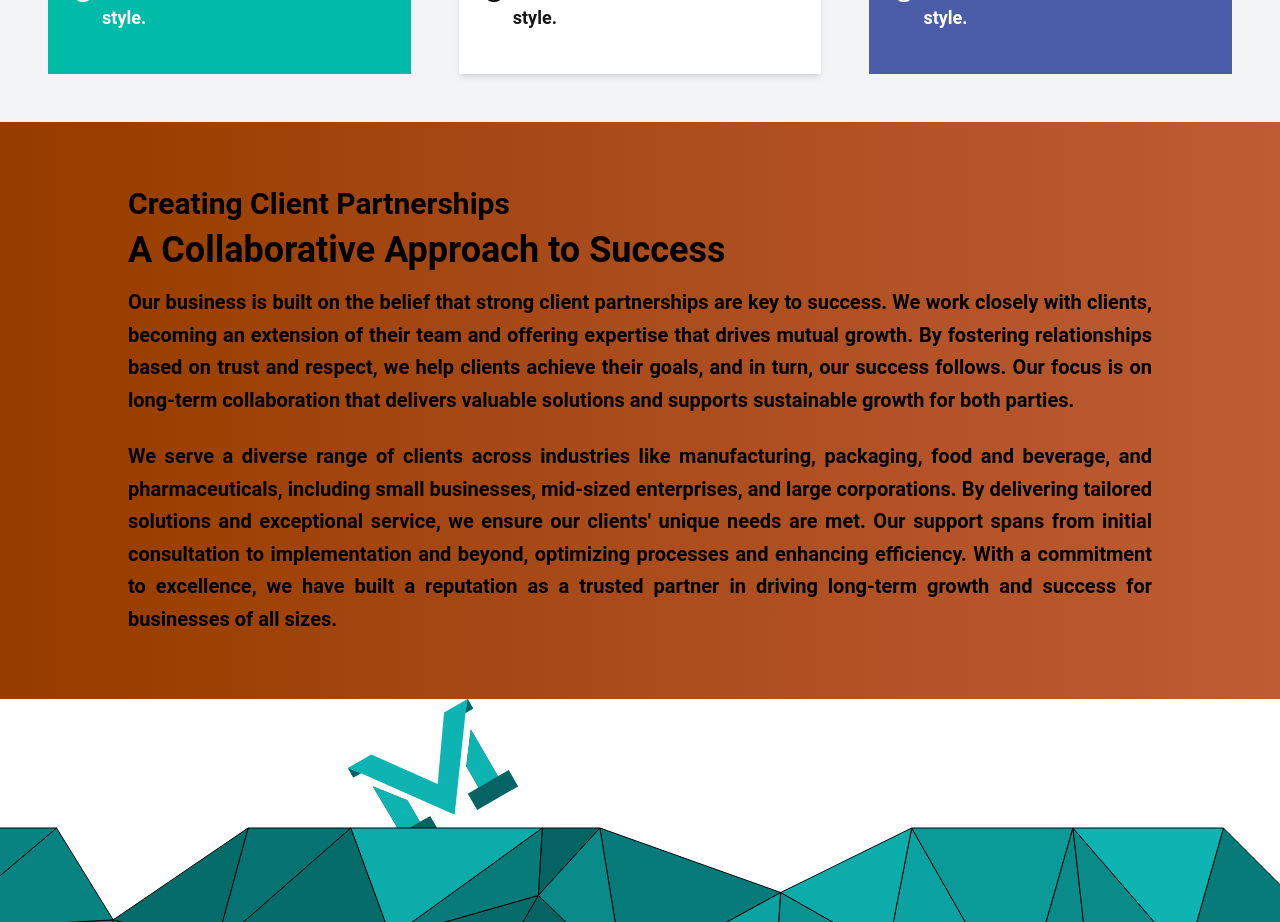
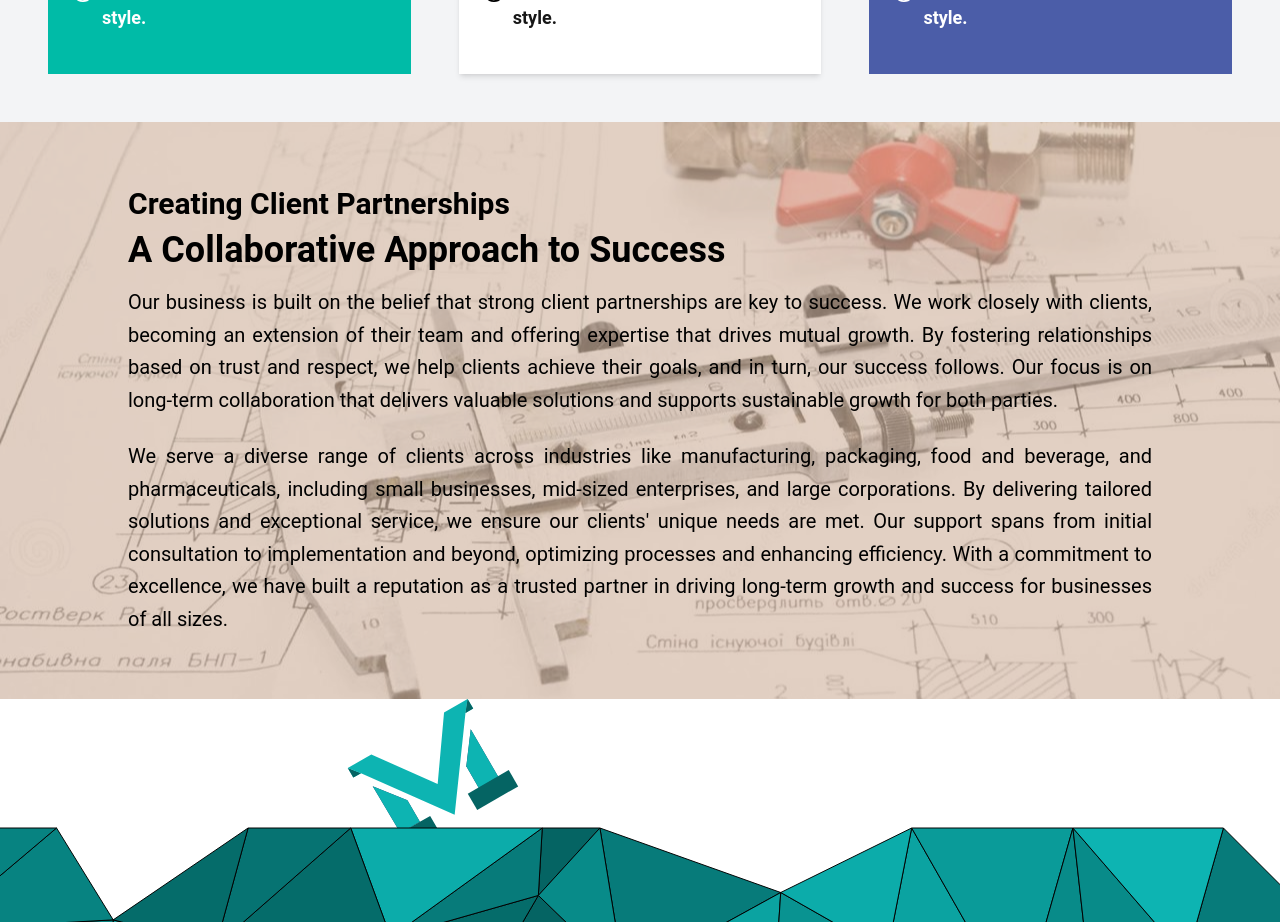
Before and after one commit to AstronautGuy/Mohann, a Next.js app: page /about in a window 1280 px wide. Shown: the part 1420-2342 px from the top of the page. Built offline with nearby package versions, Linux system fonts and the light colour scheme.

Commit message:
refactor About section; update layout with background image and overlay for improved aesthetics

```diff
--- a/app/about/page.js
+++ b/app/about/page.js
@@ -135,19 +135,32 @@ export default function AboutSection() {
                     </ul>
                 </div>
             </section>
-            <section className="bg-gradient-to-r from-amber-800 to-[#be5c33] text-black px-6 py-12 md:py-16">
-                <p data-aos="fade-up" className="text-Black leading-relaxed text-lg md:text-xl max-w-5xl mx-auto text-justify">
-                    <span className="text-black font-semibold text-xl md:text-3xl block">Creating Client Partnerships</span>
-                    <span className="text-black font-bold text-2xl md:text-4xl block mt-2 mb-4">
+            <section data-aos="flip-left" data-aos-duration="3000" className="relative bg-cover bg-center text-black px-6 py-12 md:py-16">
+                {/* Background Image with Opacity */}
+                <div
+                    className="absolute inset-0 bg-cover bg-center opacity-50"
+                    style={{ backgroundImage: `url('/images/aboutBg.jpg')` }}
+                ></div>
+
+                {/* Rust Overlay */}
+                <div className="absolute inset-0 bg-[#8B4513] opacity-25"></div>
+
+                {/* Content */}
+                <div className="relative z-10 max-w-5xl mx-auto text-black">
+                    <h1 data-aos="fade-right" data-aos-duration="3000" className="leading-relaxed text-lg md:text-xl text-justify">
+                        <span className="font-semibold text-xl md:text-3xl block">Creating Client Partnerships</span>
+                        <span className="font-bold text-2xl md:text-4xl block mt-2 mb-4">
                 A Collaborative Approach to Success
             </span>
+                        </h1>
+                        <p data-aos="fade-right" data-aos-duration="3000" className="leading-relaxed text-lg md:text-xl text-justify font-normal">
                         Our business is built on the belief that strong client partnerships are key to success. We work closely with
                         clients, becoming an extension of their team and offering expertise that drives mutual growth. By fostering
                         relationships based on trust and respect, we help clients achieve their goals, and in turn, our success follows.
                         Our focus is on long-term collaboration that delivers valuable solutions and supports sustainable growth for both
                         parties.
                     </p>
-                <p data-aos="fade-up" data-aos-delay="200" className="text-black leading-relaxed text-lg md:text-xl max-w-5xl mx-auto text-justify mt-6">
+                    <p data-aos="fade-right" data-aos-duration="3000" className="leading-relaxed text-lg md:text-xl text-justify mt-6 font-normal">
                         We serve a diverse range of clients across industries like manufacturing, packaging, food and beverage, and
                         pharmaceuticals, including small businesses, mid-sized enterprises, and large corporations. By delivering tailored
                         solutions and exceptional service, we ensure our clients' unique needs are met. Our support spans from initial
@@ -155,6 +168,7 @@ export default function AboutSection() {
                         excellence, we have built a reputation as a trusted partner in driving long-term growth and success for businesses
                         of all sizes.
                     </p>
+                </div>
             </section>
         </>
     );
```
Also changed, not shown: public/images/aboutBg.jpg (added). Lines whose indentation alone changed are shown as unchanged.
